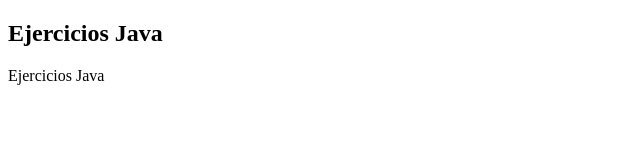
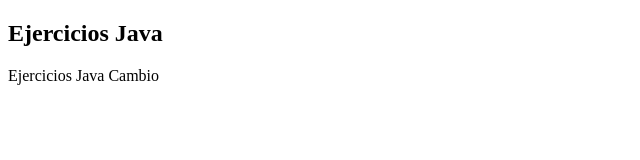
Before and after one commit to i91samuel/java-practice, a plain HTML site: page index.html in a window 1280 px wide. Shown: the full height of the page, 0-640 px from the left. Drawn offline with Linux system fonts and the light colour scheme.

Commit message:
Cambio de nombre

```diff
--- a/index.html
+++ b/index.html
@@ -7,6 +7,6 @@
 </head>
 <body>
     <h2>Ejercicios Java</h2>
-    <p>Ejercicios Java</p>
+    <p>Ejercicios Java Cambio</p>
 </body>
 </html>
```
